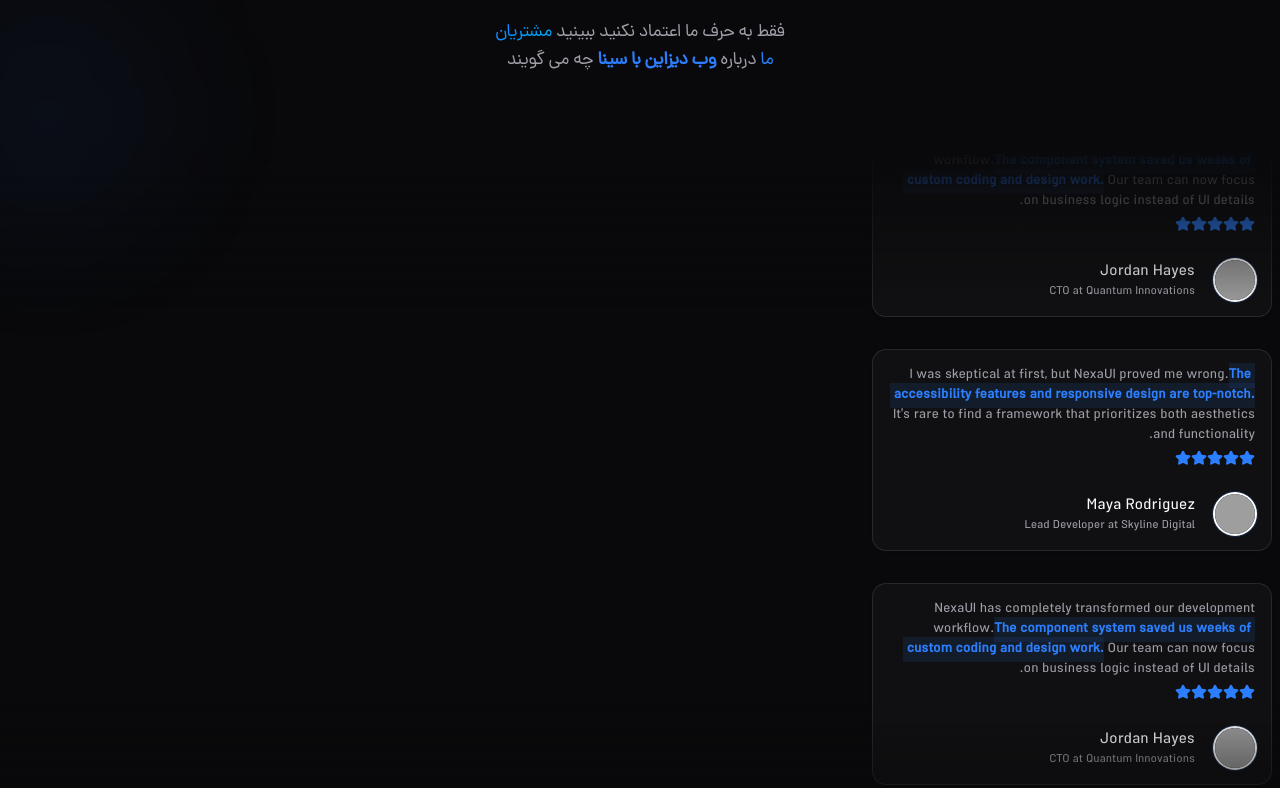
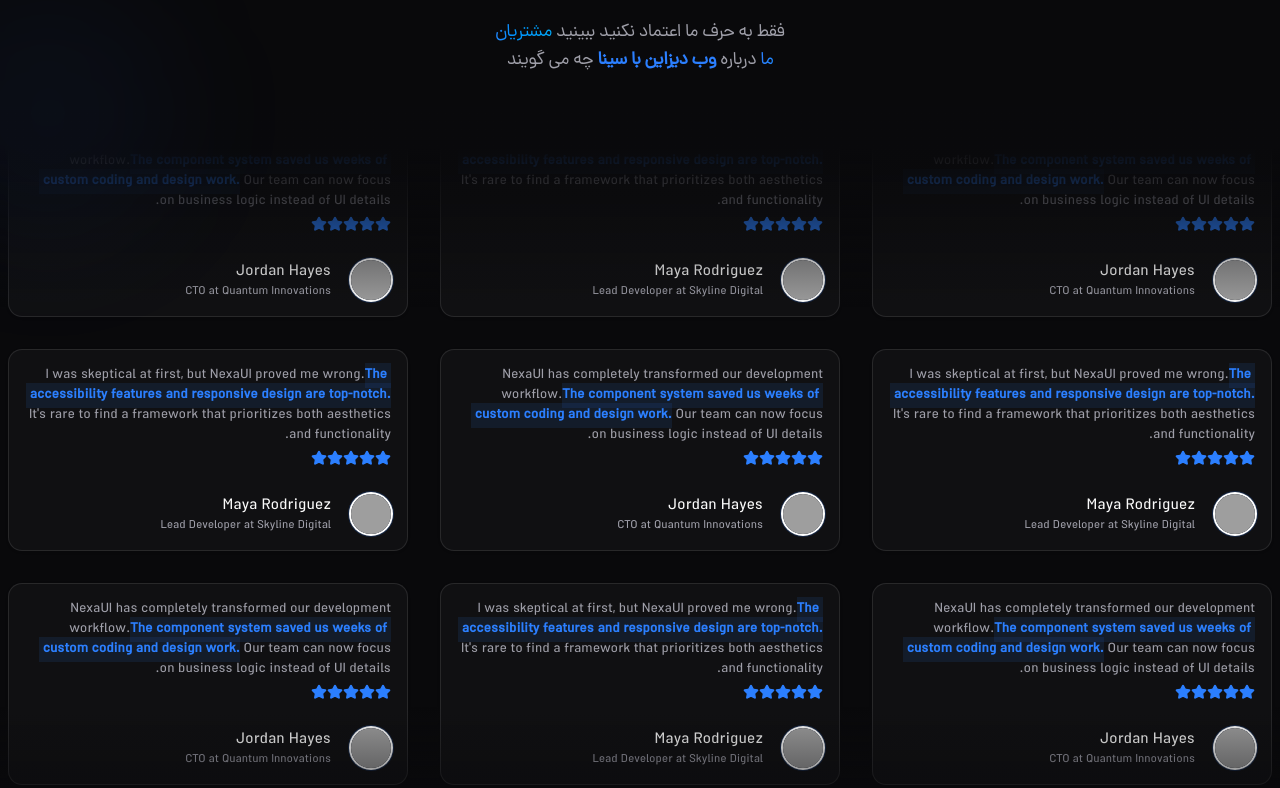
Before and after one commit to sina47822/webdesignbysina, a Next.js app: page / in a window 1280 px wide. Shown: the part 10472-11260 px from the top of the page. Built offline with nearby package versions, Linux system fonts and the light colour scheme; grey boxes are pictures that could not be loaded.

Commit message:
edit testimonial

```diff
--- a/src/components/Testimonial/Testimonial.tsx
+++ b/src/components/Testimonial/Testimonial.tsx
@@ -118,7 +118,119 @@
       </p>
     ),
   },
-
+    {
+    name: 'Jordan Hayes',
+    role: 'CTO at Quantum Innovations',
+    img: '/api/portraits/men/22.jpg',
+    description: (
+      <p>
+        NexaUI has completely transformed our development workflow.
+        <Highlight>
+          The component system saved us weeks of custom coding and design work.
+        </Highlight>{' '}
+        Our team can now focus on business logic instead of UI details.
+      </p>
+    ),
+  },
+  {
+    name: 'Maya Rodriguez',
+    role: 'Lead Developer at Skyline Digital',
+    img: '/api/portraits/women/33.jpg',
+    description: (
+      <p>
+        I was skeptical at first, but NexaUI proved me wrong.
+        <Highlight>
+          The accessibility features and responsive design are top-notch.
+        </Highlight>{' '}
+        It&apos;s rare to find a framework that prioritizes both aesthetics and
+        functionality.
+      </p>
+    ),
+  },  {
+    name: 'Jordan Hayes',
+    role: 'CTO at Quantum Innovations',
+    img: '/api/portraits/men/22.jpg',
+    description: (
+      <p>
+        NexaUI has completely transformed our development workflow.
+        <Highlight>
+          The component system saved us weeks of custom coding and design work.
+        </Highlight>{' '}
+        Our team can now focus on business logic instead of UI details.
+      </p>
+    ),
+  },
+  {
+    name: 'Maya Rodriguez',
+    role: 'Lead Developer at Skyline Digital',
+    img: '/api/portraits/women/33.jpg',
+    description: (
+      <p>
+        I was skeptical at first, but NexaUI proved me wrong.
+        <Highlight>
+          The accessibility features and responsive design are top-notch.
+        </Highlight>{' '}
+        It&apos;s rare to find a framework that prioritizes both aesthetics and
+        functionality.
+      </p>
+    ),
+  },  {
+    name: 'Jordan Hayes',
+    role: 'CTO at Quantum Innovations',
+    img: '/api/portraits/men/22.jpg',
+    description: (
+      <p>
+        NexaUI has completely transformed our development workflow.
+        <Highlight>
+          The component system saved us weeks of custom coding and design work.
+        </Highlight>{' '}
+        Our team can now focus on business logic instead of UI details.
+      </p>
+    ),
+  },
+  {
+    name: 'Maya Rodriguez',
+    role: 'Lead Developer at Skyline Digital',
+    img: '/api/portraits/women/33.jpg',
+    description: (
+      <p>
+        I was skeptical at first, but NexaUI proved me wrong.
+        <Highlight>
+          The accessibility features and responsive design are top-notch.
+        </Highlight>{' '}
+        It&apos;s rare to find a framework that prioritizes both aesthetics and
+        functionality.
+      </p>
+    ),
+  },  {
+    name: 'Jordan Hayes',
+    role: 'CTO at Quantum Innovations',
+    img: '/api/portraits/men/22.jpg',
+    description: (
+      <p>
+        NexaUI has completely transformed our development workflow.
+        <Highlight>
+          The component system saved us weeks of custom coding and design work.
+        </Highlight>{' '}
+        Our team can now focus on business logic instead of UI details.
+      </p>
+    ),
+  },
+  {
+    name: 'Maya Rodriguez',
+    role: 'Lead Developer at Skyline Digital',
+    img: '/api/portraits/women/33.jpg',
+    description: (
+      <p>
+        I was skeptical at first, but NexaUI proved me wrong.
+        <Highlight>
+          The accessibility features and responsive design are top-notch.
+        </Highlight>{' '}
+        It&apos;s rare to find a framework that prioritizes both aesthetics and
+        functionality.
+      </p>
+    ),
+  },
 ];
 
 export default function Testimonials() {
```
